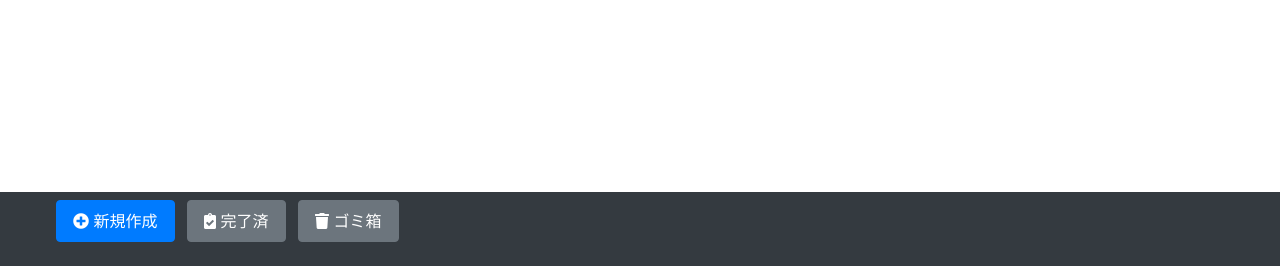
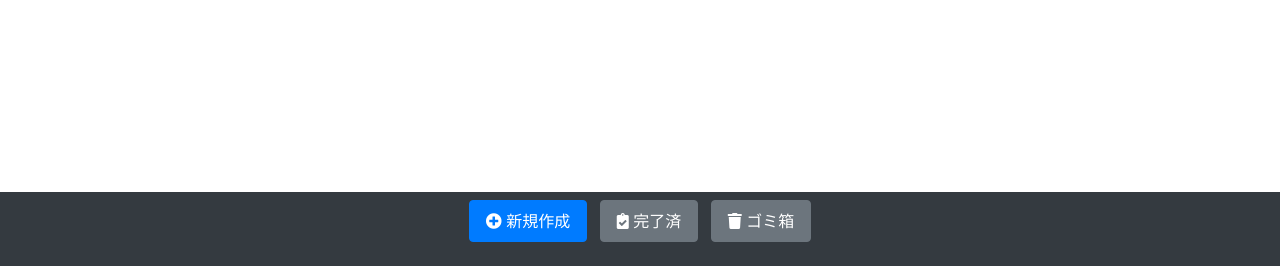
Before and after one commit to ReishiNakajima/taskapp, a PHP site: page /develop.php in a window 1280 px wide. Shown: the part 534-800 px from the top of the page. Run offline with PHP 8.4, Linux system fonts and the light colour scheme; data that the repository does not hold is empty; some libraries are stand-ins or nearby versions.

Commit message:
ボタン修正

```diff
--- a/develop.php
+++ b/develop.php
@@ -214,17 +214,17 @@ for ($i = 0; $i < count($undoneTasks); $i++) {
     <ul class="head-bar">
       <li>
         <button id="newBtn" class="btn btn-primary nav-link mr-sm-2">
-          <i class="fas fa-plus-circle"></i>&nbsp;新規作成
+          <i class="fas fa-plus-circle"></i><a>&nbsp;新規作成</a>
         </button>
       </li>
       <li>
         <button id="doneBox" class="btn btn-secondary nav-link mr-sm-2" data-toggle="modal" data-target="#doneModal">
-          <i class="fas fa-clipboard-check"></i>&nbsp;完了済
+          <i class="fas fa-clipboard-check"></i><a>&nbsp;完了済</a>
         </button>
       </li>
       <li>
         <button id="trashBtn" class="btn btn-secondary nav-link" data-toggle="modal" data-target="#trashModal">
-          <i class="fas fa-trash"></i>&nbsp;ゴミ箱
+          <i class="fas fa-trash"></i><a>&nbsp;ゴミ箱</a>
         </button>
       </li>
     </ul>
--- a/starter-template.css
+++ b/starter-template.css
@@ -241,6 +241,12 @@ ul.head-bar li button {
   display: inline;
 }
 
+.head-bar{
+  padding: 0;
+  margin-left: auto;
+  margin-right: auto;
+}
+
 @media screen and (max-width: 425px) {
   .card-header {
     display: table;
@@ -292,4 +298,7 @@ ul.head-bar li button {
     height: auto;
     display: block;
   }
+  .head-bar button>a{
+    display: none;
+  }
 }
```
